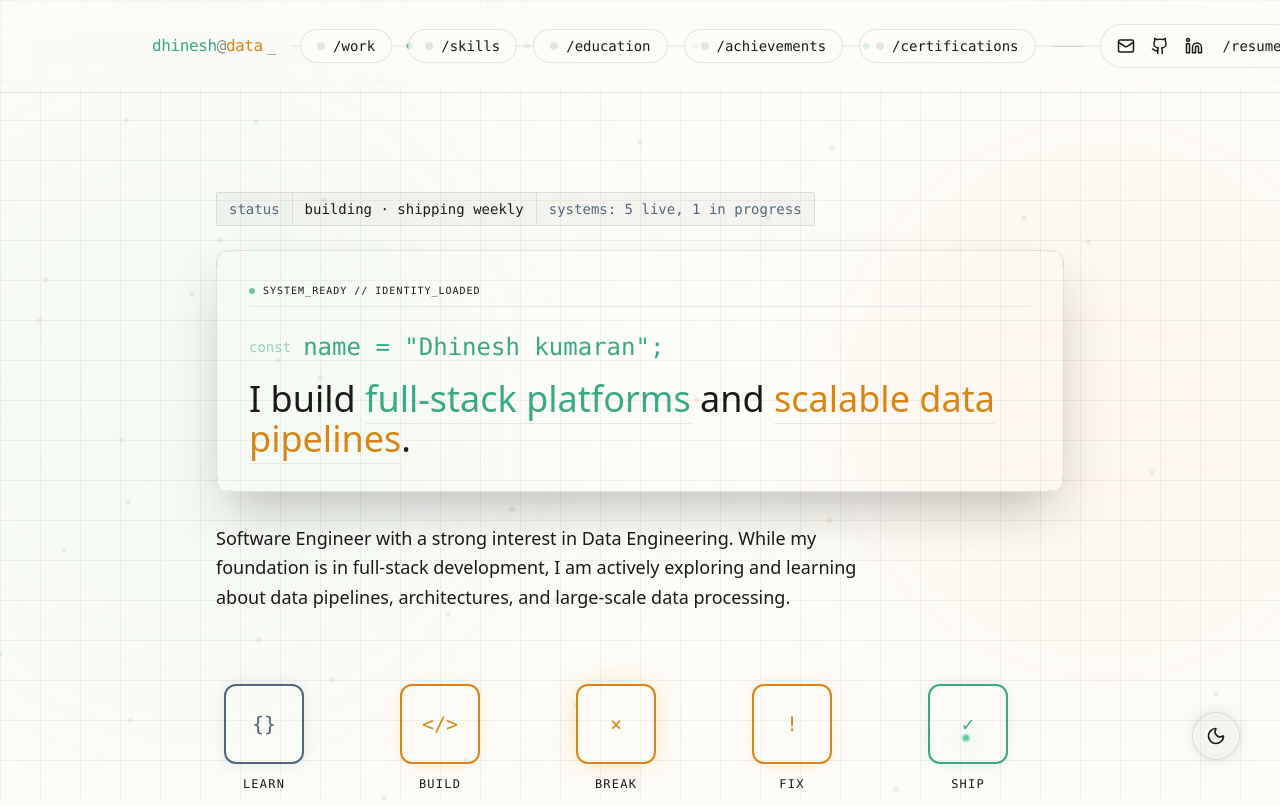
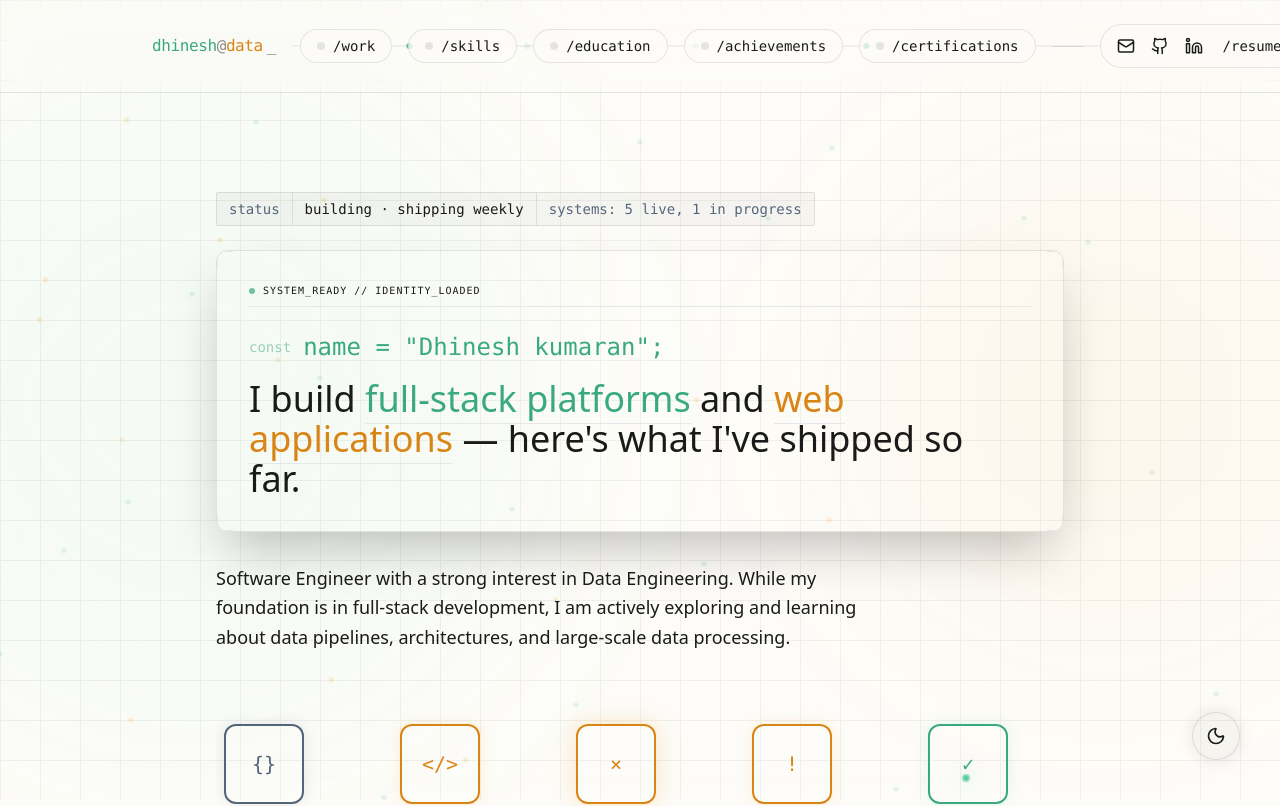
Before and after one commit to Dhineshkumaran/Portfolio, a Next.js app: page / in a window 1280 px wide. Shown: the top 806 px of the page. Built offline with nearby package versions, Linux system fonts and the light colour scheme.

Commit message:
New improvements

```diff
--- a/components/Hero.tsx
+++ b/components/Hero.tsx
@@ -35,13 +35,13 @@ export default function Hero() {
                         </div>
                         <div className="mt-4">
                             <h1 className="text-2xl md:text-4xl text-foreground/90">
-                                I build <span className="text-teal border-b border-teal/30">full-stack platforms</span> and <span className="text-amber border-b border-amber/30">scalable data pipelines</span>.
+                                I build <span className="text-teal border-b border-teal/30">full-stack platforms</span> and <span className="text-amber border-b border-amber/30">web applications</span> &mdash; here's what I've shipped so far.
                             </h1>
                         </div>
                     </div>
                 </div>
 
-                <p className="text-foreground/70 max-w-2xl text-lg leading-relaxed pt-2">
+                <p className="text-foreground/70 max-w-2xl text-lg leading-relaxed pt-2 relative z-10">
                     Software Engineer with a strong interest in Data Engineering. While my foundation is in full-stack development, I am actively exploring and learning about data pipelines, architectures, and large-scale data processing.
                 </p>
 
--- a/components/SkillsArchitecture.tsx
+++ b/components/SkillsArchitecture.tsx
@@ -1,3 +1,4 @@
+"use client";
 import { motion } from 'framer-motion';
 
 export default function SkillsArchitecture() {
```
